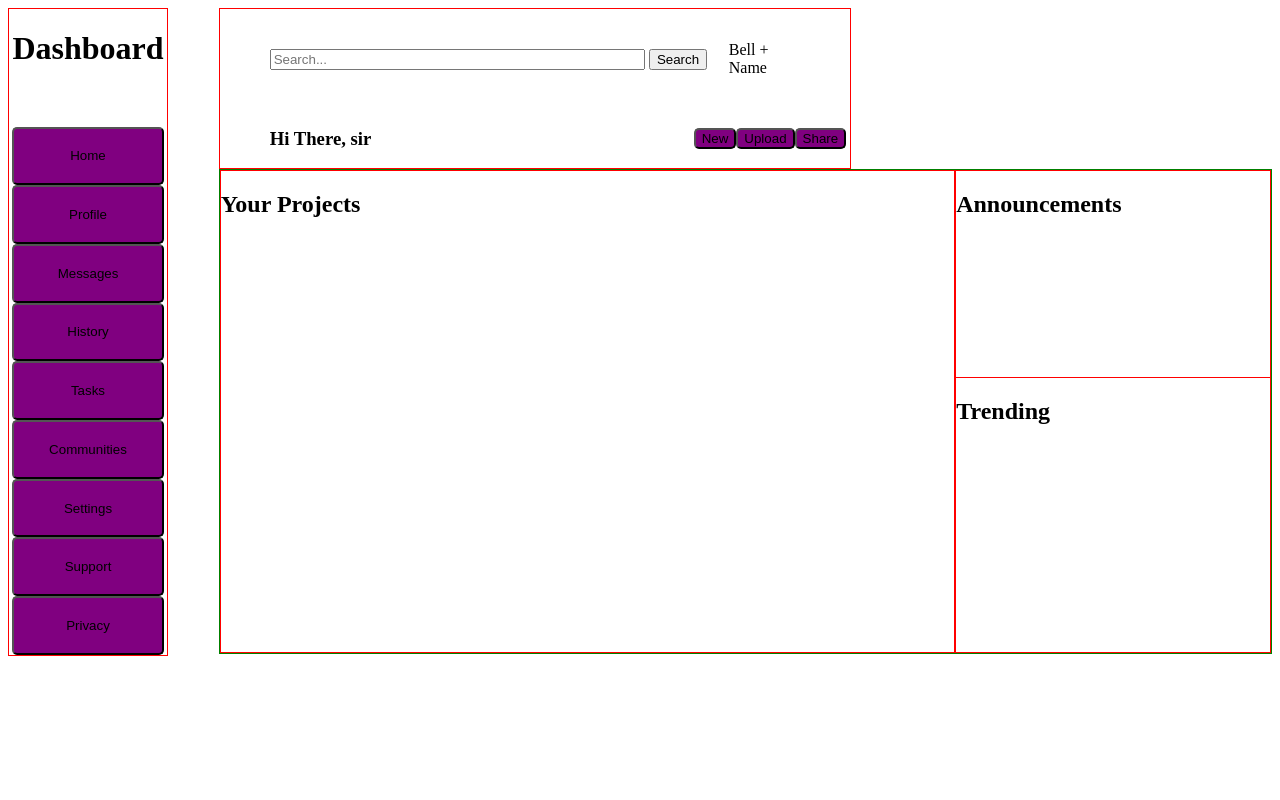
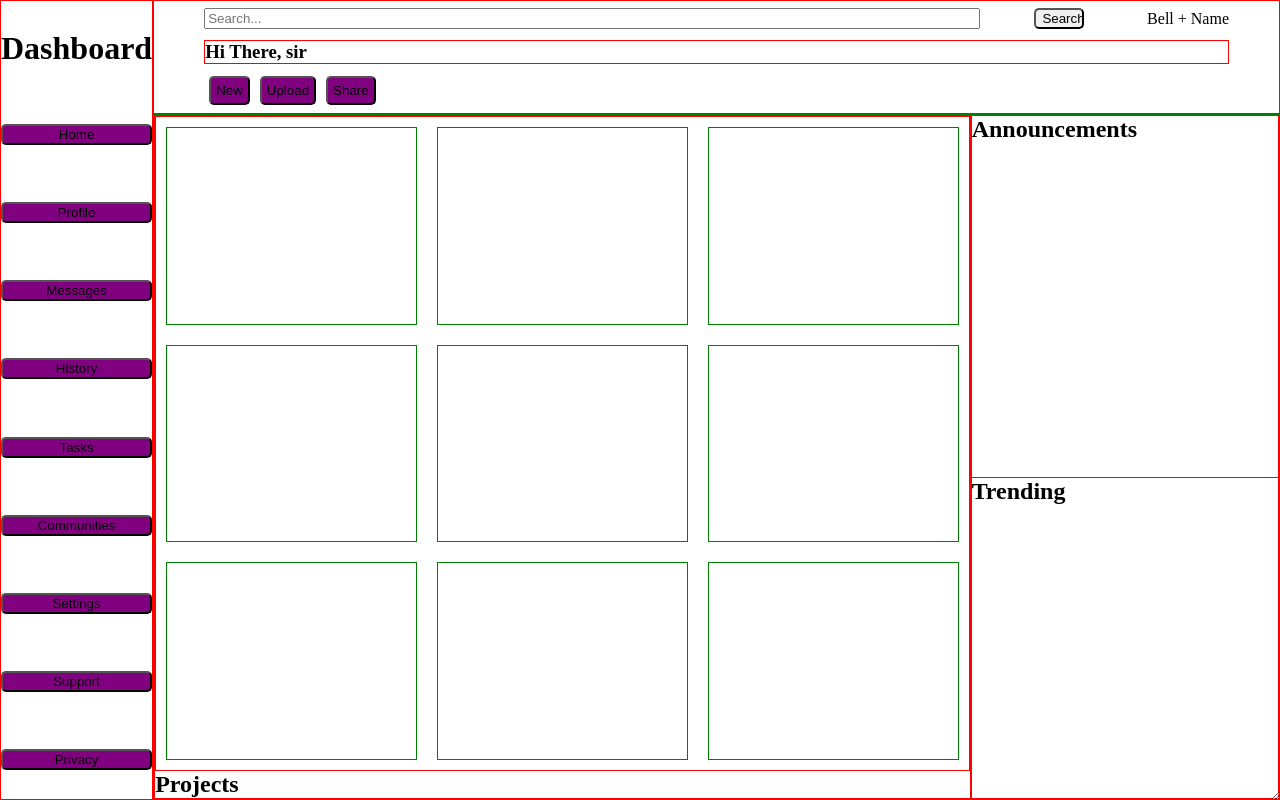
Before and after one commit to Kayo-b/bashboard, a plain HTML site: page index.html in a window 1280 px wide. Drawn offline with Linux system fonts and the light colour scheme.

Commit message:
basic structure almost ready

```diff
--- a/index.html
+++ b/index.html
@@ -50,9 +50,20 @@
             <div class="main">
 
                 <div class="projects">
-                    <h2>
-                        Your Projects
-                    </h2>
+                    <h2>Projects</h2>
+                    <div class="windows">
+                        <div class="window"></div>
+                        <div class="window"></div>
+                        <div class="window"></div>
+                        <div class="window"></div>
+                        <div class="window"></div>
+                        <div class="window"></div>
+                        <div class="window"></div>
+                        <div class="window"></div>
+                        <div class="window"></div>
+
+                    </div>
+
                 </div>
                 <div class="announce"> <h2>Announcements</h2></div>
 
--- a/style.css
+++ b/style.css
@@ -1,6 +1,19 @@
+*{
+    margin:0;
+}
+
 #container{
     display:grid;
-    grid-template: repeat(4, 1fr) / repeat(6,1fr)
+    grid-template: repeat(2, 0.4fr) repeat(2, 1fr) / repeat(1, 0.5fr) repeat(5, 1fr);
+    /* grid-template-rows: repeat(4, 1fr);
+    grid-template-columns: repeat(6, 1fr); */
+    /* grid-template-rows: repeat(auto-fit, 1fr);
+    grid-template-columns: repeat(auto-fit, 1fr); */
+    height:100vh;
+    width:100vw;
+    overflow: auto;
+    resize:auto;
+
     /* grid-template-columns: 5% 50% 25% 10%;
     grid-template-rows: 25% 25% 25% 25%; */
 }
@@ -11,17 +24,25 @@
     display:grid;
     grid-area: 1 / 1 / 7 / 4;
     justify-content:space-evenly;
+
+}
+
+.sidemenu>button{
+    /* padding:10px */
 }
 
 .main{
     display: grid;
     grid-area: 2 /2 / 7 / 7;
-    border:1px solid green
+    border:1px solid green;
 }
 
 .projects{
     display: grid;
     grid-area: 1/1/5/5;
+    grid-template: repeat(3, 1fr) / repeat(3, 1fr);
+    justify-content: space-around;
+    /* align-items: center; */
     border:1px solid red;
 }
 
@@ -39,60 +60,103 @@
 
 .head{
    display:grid;
-   grid-area: 1 / 2 / 1 / 5;
+   grid-area: 1 / 2 / 1 / 7;
+   /* grid-template: repeat(2, 1fr) / repeat(1, 100%); */
    border: 1px solid red;
 }
 
 .upper{
-    display:flex;
-    /* grid-area: 1 / 2 / 1 / 4; */
-    justify-content: space-between;
-    flex-direction: row;
+    /* display:flex; */
+    display: grid;
+    /* grid-area: 1 / 1 / 1 / 1; */
+    /* grid-template: repeat(1, 1fr) / repeat(2, 1fr); */
+    /* justify-content: space-around; */
+    /* flex-direction: row; */
     align-items: center;
+
     padding-left:50px;
     padding-right:50px;
-    height:100px
 
 }
 
+
 #busca{
-    width: 100%;
+
+    display:grid;
+    grid-area: 1 / 1 / 1 / 1;
+
 }
 #search{
-    width: 80%;
+    display: flex;
+    width: 60vw;
+
+    justify-content: space-between;
+}
+
+#submit{
+    display:grid;
+    grid-area: 1 / 2 / 1 / 2;
+    width: 50px;
+    border-radius:5px;
+    margin-left:50px;
+    margin-right:50px;
+
+}
+
+.bell{
+    display:grid;
+    grid-area: 1 / 2 / 1 / 2;
+    justify-content: right;
 }
 
 
 .downer{
-    display:flex;
+    /* display:flex;
     justify-content: space-between;
-    flex-direction: row;
+    flex-direction: row; */
+    display: grid;
+    /* grid-area: 2 / 1 / 2 / 1; */
+    /* grid-template: repeat(1, 1fr) / repeat(2, 1fr); */
     align-items: center;
     padding-left:50px;
     padding-right:50px;
 }
 
 
-/* .greet{
-    display: flex;
-    align-items: right;
+.greet{
+    display: grid;
+    grid-area: 1 / 1 / 1 / 1;
+    justify-content: left;
+    border: 1px solid red;
+}
+
+/* .butCont{
+    display: grid;
+    grid-area: 1 / 2 / 1 / 2;
     justify-content: right;
-    border: 1px solid red;
+
+
 } */
 
+
+.butCont>button{
+    margin:5px;
+    padding:5px;
+}
 .sidemenu{
     display:grid;
-    width: 25%;
-    height: 100%;
+    align-items: center;
+    /* height: 100%; */
+    grid-area: 1 / 1 / 7 / 1;
 
 }
 
 .butCont{
-    width: 20%;
-    height: 50px;
+    /* width: 20%;
+    height: 50px; */
     display:flex;
     align-items: center;
-    justify-content: space-around;
+    /* justify-content: space-around; */
 
 
 }
@@ -101,3 +165,18 @@ button{
     border-radius: 5px;
     background-color: purple;
 }
+
+.windows{
+    display: grid;
+    grid-area: 1/1/5/5;
+    grid-template: repeat(3, 1fr) / repeat(3, 1fr);
+    justify-content: space-around;
+    /* align-items: center; */
+    border:1px solid red;
+}
+
+.window{
+    border:1px solid green;
+    display: grid;
+    margin:10px;
+}
```
